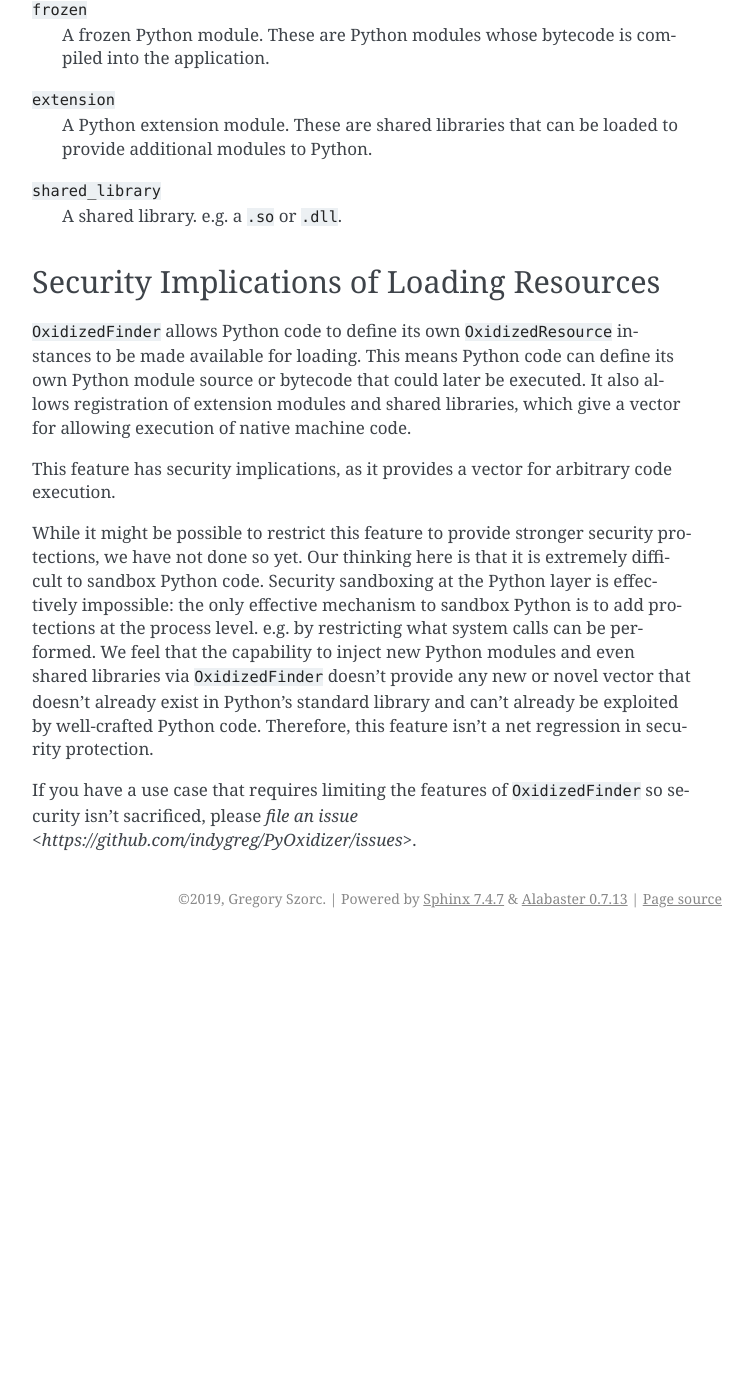
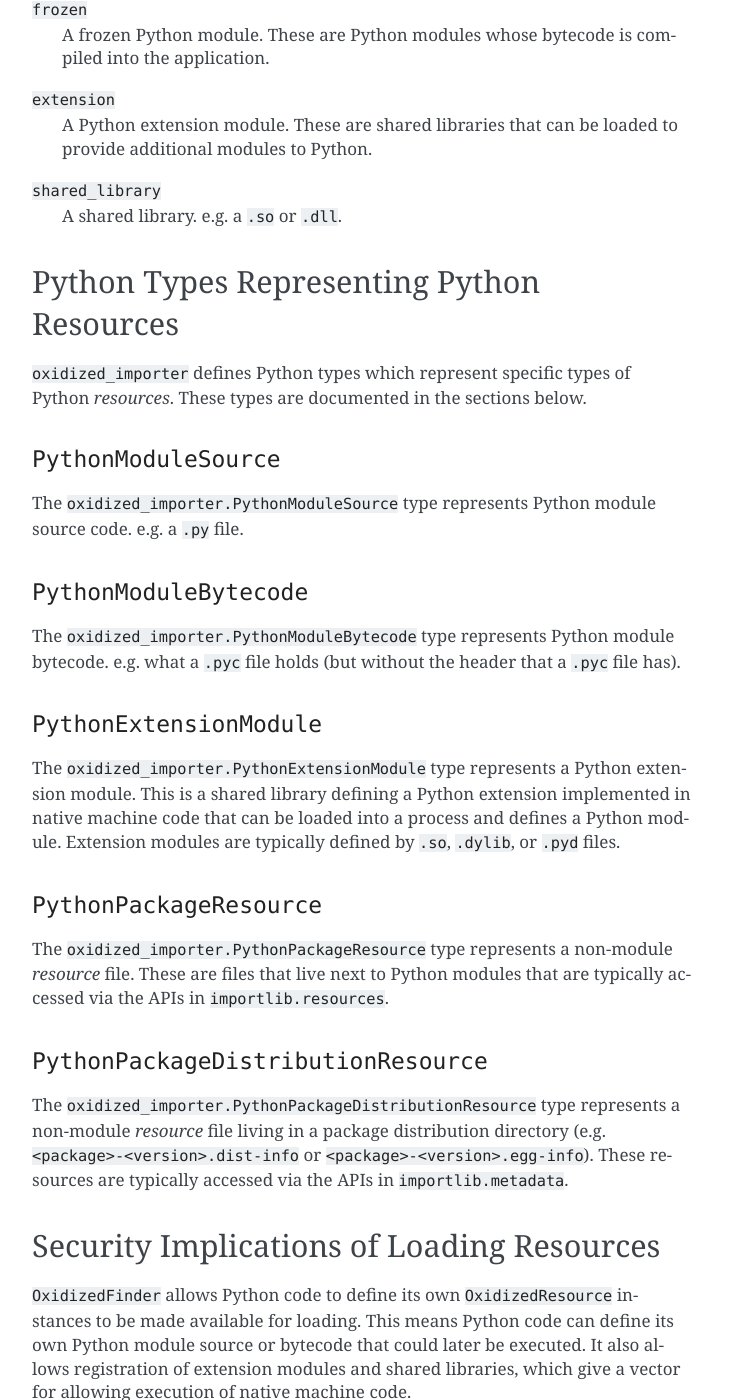
Before and after one commit to indygreg/PyOxidizer, a Sphinx documentation site: the page built from docs/oxidized_importer.rst, in a window 1280 px wide and 1400 px high, scrolled down 12076 px. Shown: the whole window, without its empty margins (388-1140 px from the left). Built offline with Sphinx 7.4.7, drawn with Linux system fonts in a browser that asks for light colours; the version number could not be read and is left out; before the commit the page ends 13014 px from its top, so only the background shows below that; some of the changed text lies outside the part shown.

Commit message:
docs: document Python resource types

```diff
--- a/docs/oxidized_importer.rst
+++ b/docs/oxidized_importer.rst
@@ -584,6 +584,49 @@ The following flavors are defined:
 ``shared_library``
    A shared library. e.g. a ``.so`` or ``.dll``.
 
+Python Types Representing Python Resources
+==========================================
+
+``oxidized_importer`` defines Python types which represent specific types
+of Python *resources*. These types are documented in the sections below.
+
+``PythonModuleSource``
+----------------------
+
+The ``oxidized_importer.PythonModuleSource`` type represents Python module
+source code. e.g. a ``.py`` file.
+
+``PythonModuleBytecode``
+------------------------
+
+The ``oxidized_importer.PythonModuleBytecode`` type represents Python
+module bytecode. e.g. what a ``.pyc`` file holds (but without the header
+that a ``.pyc`` file has).
+
+``PythonExtensionModule``
+-------------------------
+
+The ``oxidized_importer.PythonExtensionModule`` type represents a
+Python extension module. This is a shared library defining a Python
+extension implemented in native machine code that can be loaded into
+a process and defines a Python module. Extension modules are typically
+defined by ``.so``, ``.dylib``, or ``.pyd`` files.
+
+``PythonPackageResource``
+-------------------------
+
+The ``oxidized_importer.PythonPackageResource`` type represents a non-module
+*resource* file. These are files that live next to Python modules that
+are typically accessed via the APIs in ``importlib.resources``.
+
+``PythonPackageDistributionResource``
+-------------------------------------
+
+The ``oxidized_importer.PythonPackageDistributionResource`` type represents
+a non-module *resource* file living in a package distribution directory
+(e.g. ``<package>-<version>.dist-info`` or ``<package>-<version>.egg-info``).
+These resources are typically accessed via the APIs in ``importlib.metadata``.
+
 Security Implications of Loading Resources
 ==========================================
 
```
